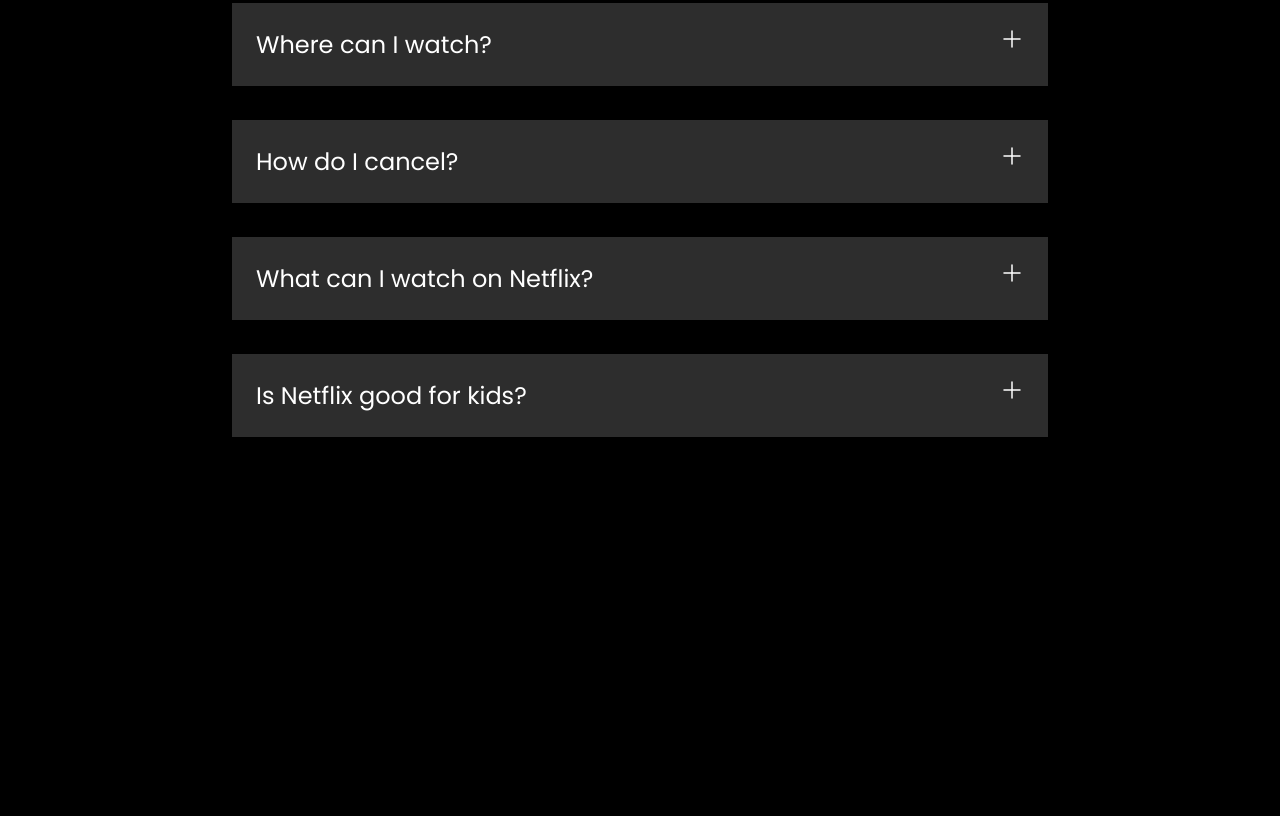
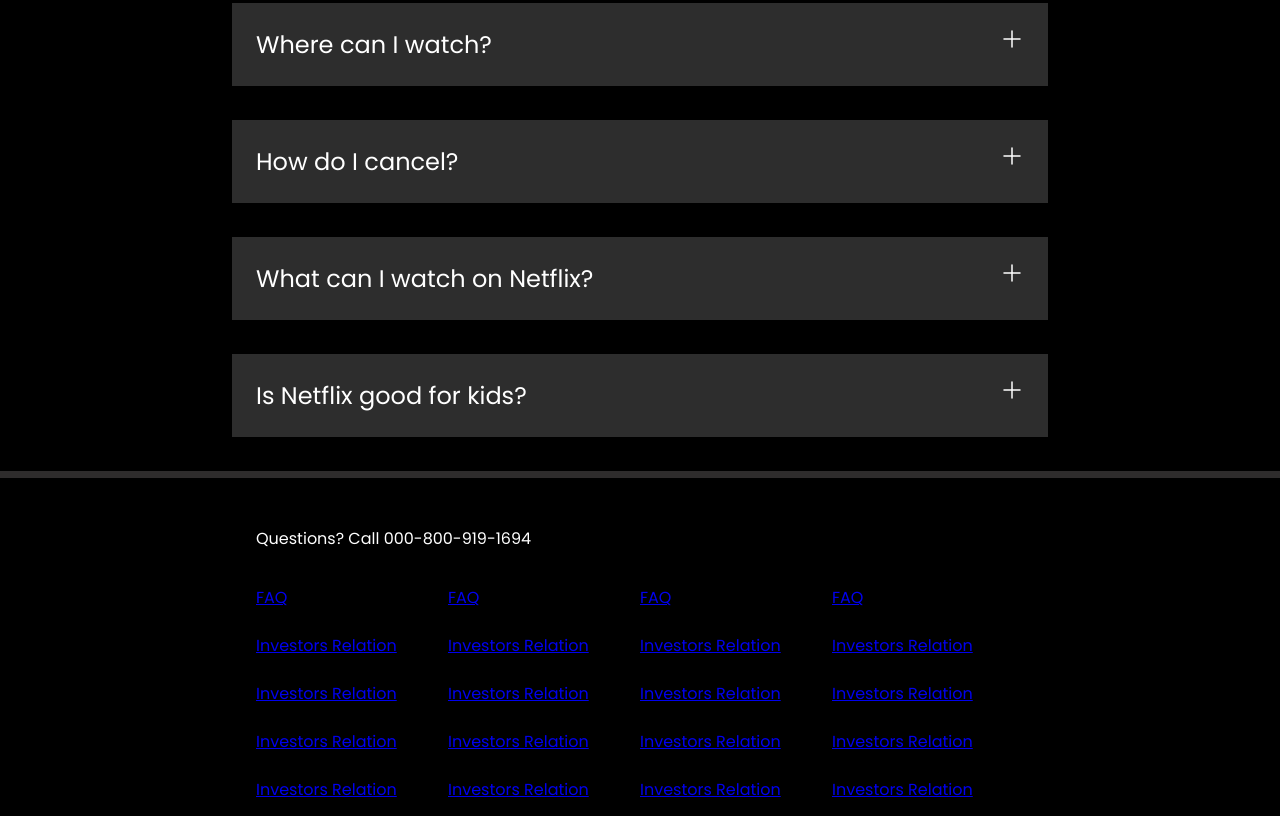
Before and after one commit to prateeekk07/netflix-clone, a plain HTML site: page index.html in a window 1280 px wide. Shown: the part 2152-2968 px from the top of the page. Before the commit the page ends 2589 px from the top, so only its background shows below. Drawn offline with Linux system fonts and the light colour scheme; a web font is replaced by a local one.

Commit message:
footer completed

```diff
--- a/index.html
+++ b/index.html
@@ -123,6 +123,40 @@
                 </svg>
             </div>
         </section>
+        <div class="sepration"></div>
+        <footer>
+            <div class="questions">Questions? Call 000-800-919-1694</div>
+            <div class="footer">
+            <div class="footer-item">
+                <a href="faq">FAQ</a>
+                <a href="investor">Investors Relation</a>
+                <a href="investor">Investors Relation</a>
+                <a href="investor">Investors Relation</a>
+                <a href="investor">Investors Relation</a>
+            </div>
+            <div class="footer-item">
+                <a href="faq">FAQ</a>
+                <a href="investor">Investors Relation</a>
+                <a href="investor">Investors Relation</a>
+                <a href="investor">Investors Relation</a>
+                <a href="investor">Investors Relation</a>
+            </div>
+            <div class="footer-item">
+                <a href="faq">FAQ</a>
+                <a href="investor">Investors Relation</a>
+                <a href="investor">Investors Relation</a>
+                <a href="investor">Investors Relation</a>
+                <a href="investor">Investors Relation</a>
+            </div>
+            <div class="footer-item">
+                <a href="faq">FAQ</a>
+                <a href="investor">Investors Relation</a>
+                <a href="investor">Investors Relation</a>
+                <a href="investor">Investors Relation</a>
+                <a href="investor">Investors Relation</a>
+            </div>
+        </div>
+        </footer>
     </div>
 </body>
 
--- a/style.css
+++ b/style.css
@@ -38,7 +38,7 @@ nav {
 }
 
 nav img {
-    width: 114px;
+    width: 130px;
     position: relative;
     z-index: 10;
 }
@@ -191,3 +191,26 @@ section.first>div :nth-child(2) {
     margin: 34px auto;
     cursor: pointer;
 }
+
+footer{
+    color: white;
+    max-width: 60vw;
+    margin: auto;
+    padding: 14px;
+}
+
+footer .questions{
+    padding: 34px 0;
+}
+
+.footer{
+    display: grid;
+    grid-template-columns: 1fr 1fr 1fr 1fr;
+    color: white;
+}
+
+.footer-item {
+    display: flex;
+    flex-direction: column;
+    gap: 23px;
+}
```
